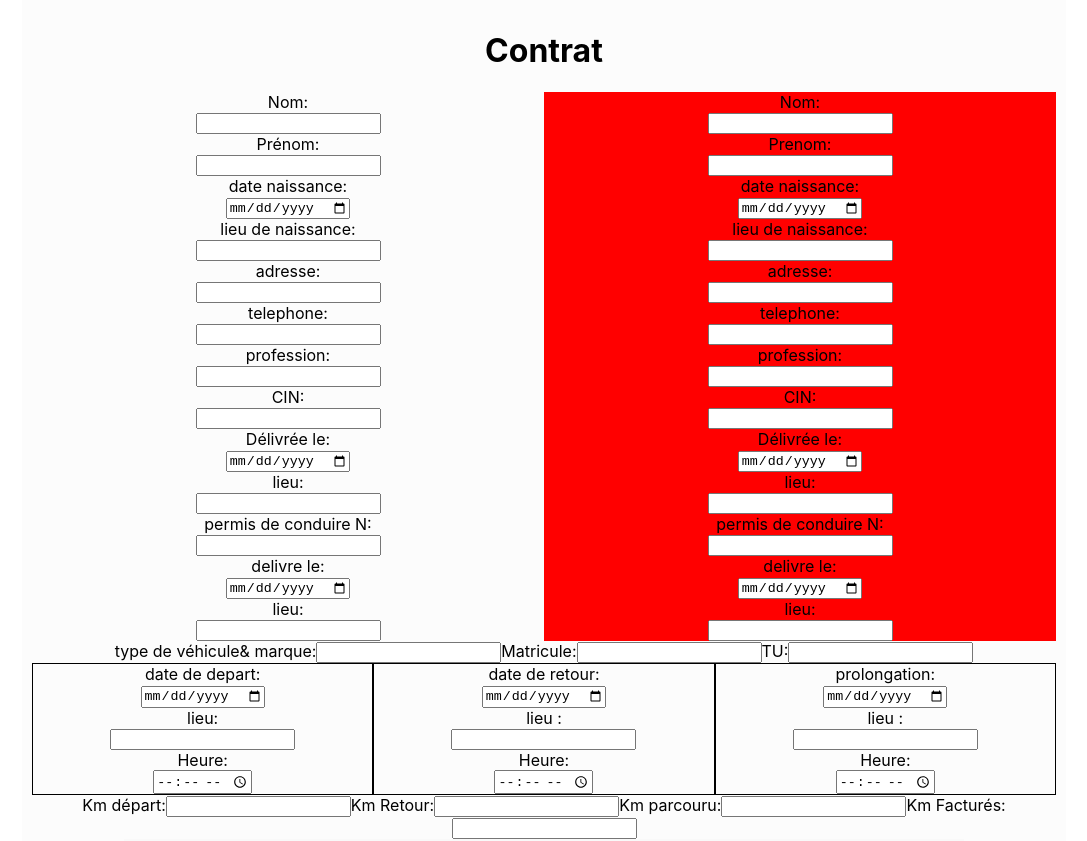
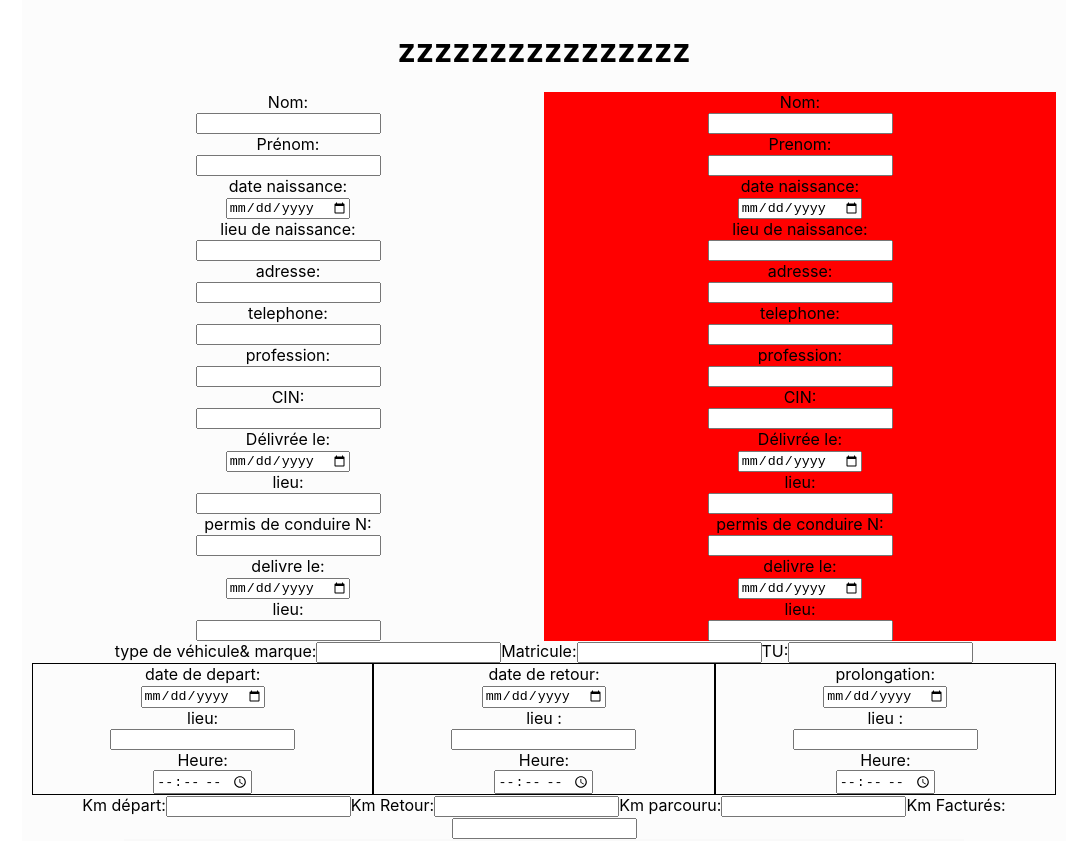
Before and after one commit to oussama-medfai/contrat, a React (Create React App) app: page / in a window 1280 px wide. Shown: the top 841 px of the page, without its empty margins (96-1183 px from the left). Built offline with nearby package versions, Linux system fonts and the light colour scheme.

Commit message:
change title

```diff
--- a/src/components/Contract/Contract.js
+++ b/src/components/Contract/Contract.js
@@ -167,7 +167,7 @@ const Contract = () => {
   };
   return (
     <div className={style.container}>
-      <h1>Contrat</h1>
+      <h1>zzzzzzzzzzzzzzzz</h1>
       <div className={style.one}>
         <label>
           Nom:
```
